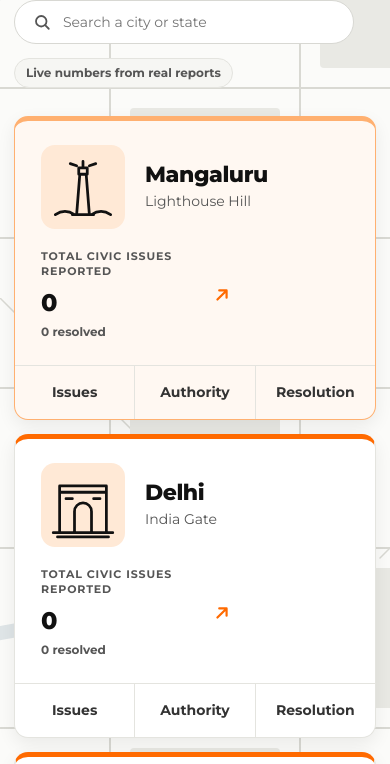
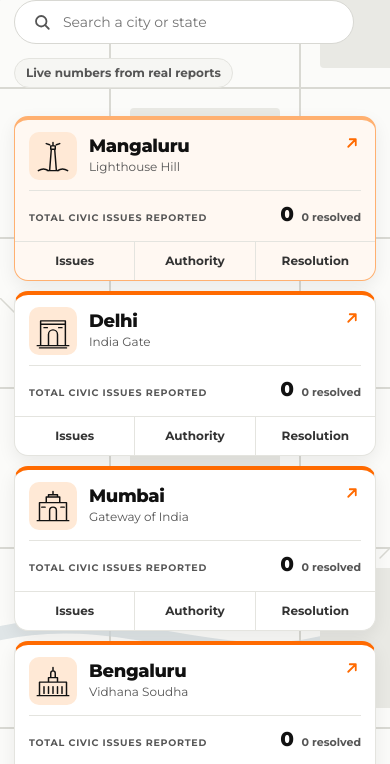
Before and after one commit to HARDHIK444/Ourcity, a plain HTML site: page index.html in a window 390 px wide. Shown: the part 1622-2386 px from the top of the page. Drawn offline with nearby package versions, Linux system fonts and the light colour scheme; no server answers.

Commit message:
Compact city cards on mobile

```diff
--- a/css/style.css
+++ b/css/style.css
@@ -534,3 +534,26 @@ a.auth__hi:hover{text-decoration:underline}
   .bell__panel,#bellPanel{position:fixed;left:10px;right:10px;top:60px;width:auto;max-width:none}
   footer .wrap{padding-top:24px;padding-bottom:24px}
 }
+
+/* phones: compact city / state cards (desktop unchanged) */
+@media (max-width:600px){
+  .city{border-top-width:4px}
+  .city__main{padding:12px 14px;gap:10px 12px;flex-wrap:wrap;align-items:center}
+  .city__icon{width:48px;height:48px;border-radius:10px}
+  .city__icon svg{width:36px;height:36px}
+  .city__name strong{font-size:18px}
+  .city__name span{font-size:12px;margin-top:2px}
+  .city__rule{display:none}
+  .city__stat{flex:1 1 100%;width:auto;display:flex;align-items:baseline;gap:8px;flex-wrap:wrap;border-top:1px solid var(--line);padding-top:8px}
+  .city__stat small{font-size:9.5px;flex:1 1 auto}
+  .city__stat b{margin-top:0;font-size:20px}
+  .city__sub{margin-top:0;font-size:11px}
+  .city__go svg{width:18px;height:18px}
+  .city__links a{padding:10px 4px;font-size:12px}
+  .cities{gap:10px}
+}
+@media (max-width:600px){
+  .city{position:relative}
+  .city__go{position:absolute;top:14px;right:14px}
+  .city__name{padding-right:26px}
+}
```
